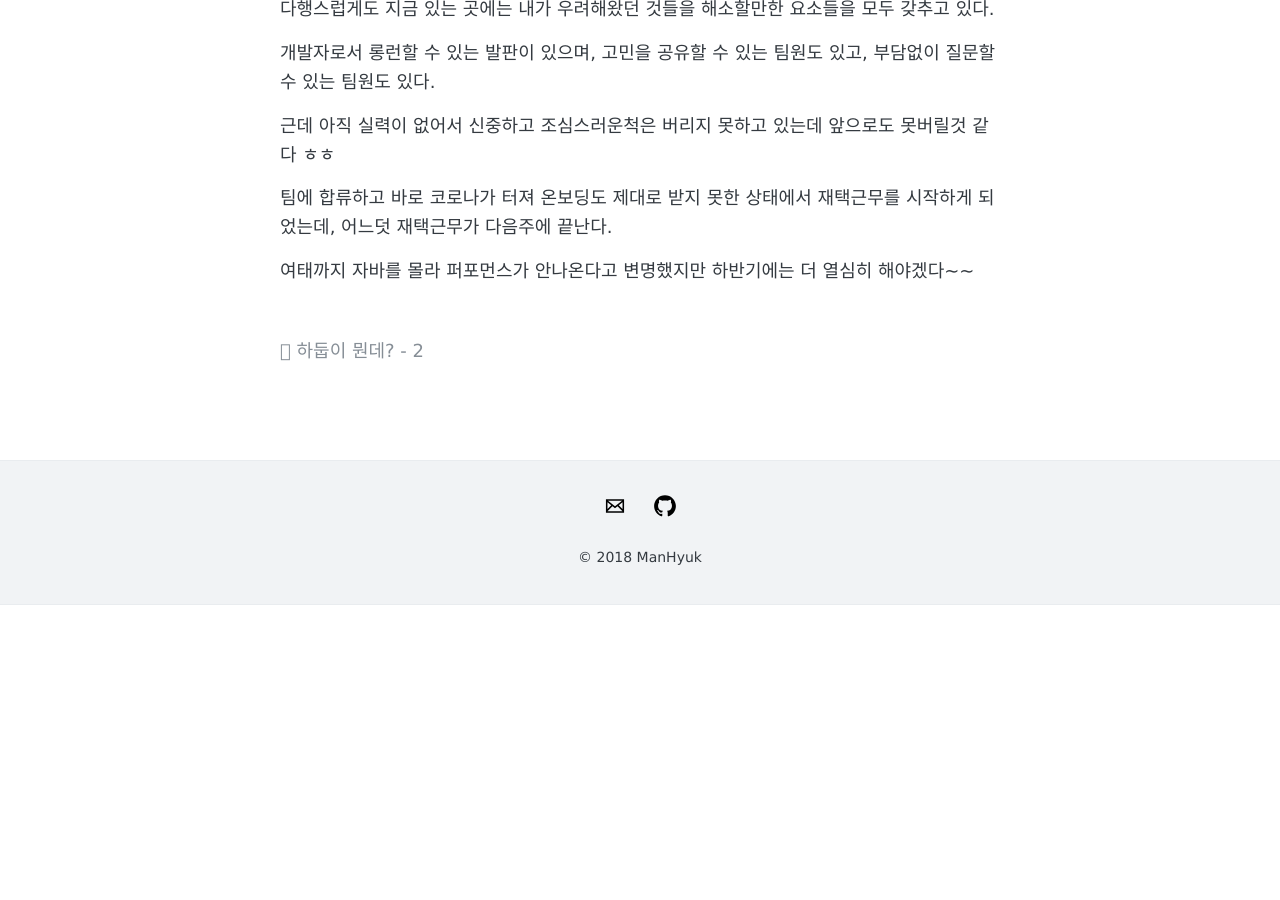
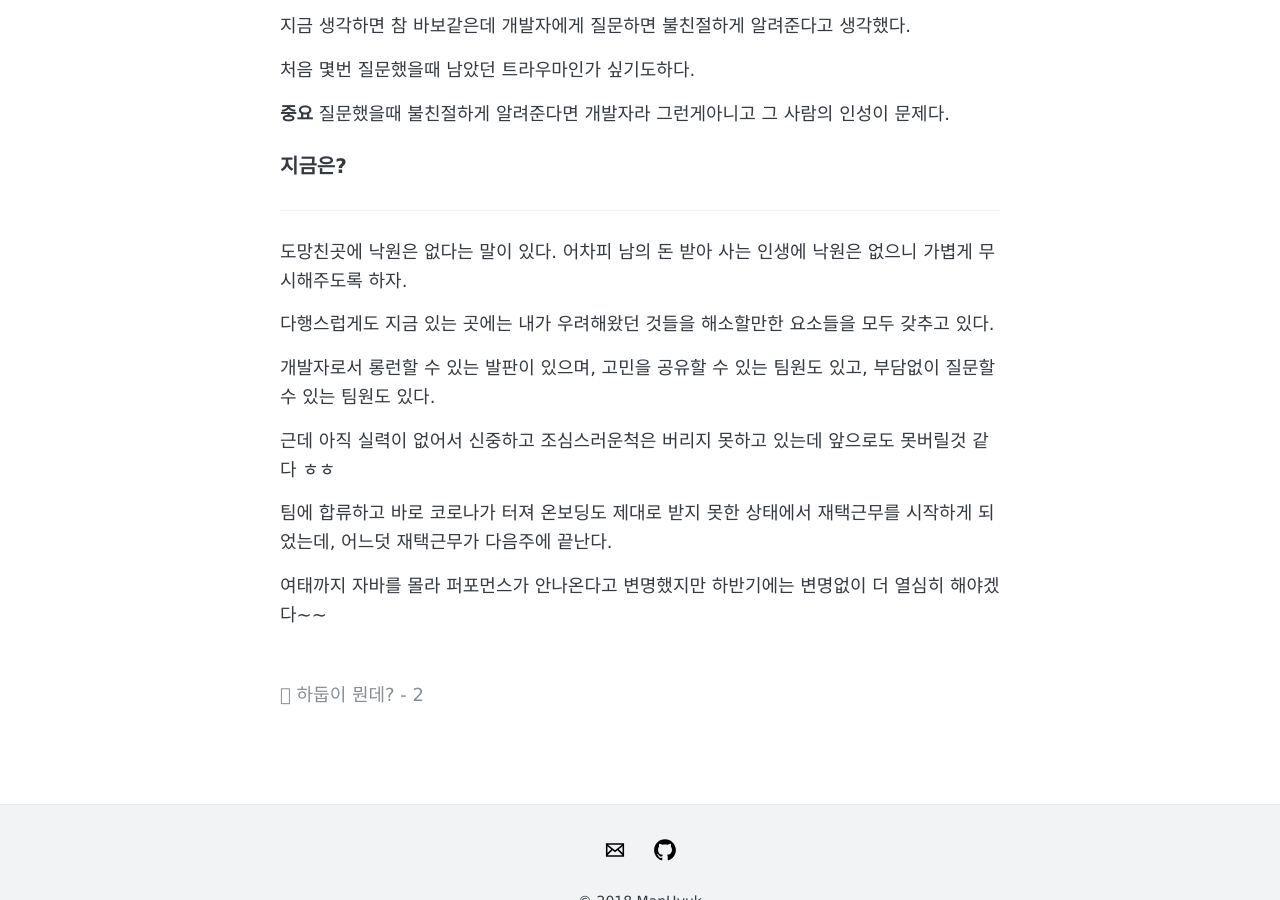
Before and after one commit to ManHyuk/ManHyuk.github.io, a Jekyll site: the page built from _posts/2020-07-01-exit.md, in a window 1280 px wide and 900 px high, scrolled down 3340 px. Built offline with Jekyll 4.4.1, drawn with Linux system fonts in a browser that asks for light colours; comment, search, counter and statistics services are not loaded; before the commit the page ends 3945 px from its top, so only the background shows below that.

Commit message:
edit line

```diff
--- a/_posts/2020-07-01-exit.md
+++ b/_posts/2020-07-01-exit.md
@@ -7,6 +7,8 @@
 ---
 
 ## 서론
+---
+
 인턴기간을 포함해 약 1년 2개월을 지냈던 Wit Studio을 떠났다.
 
 글을 쓰는 지금 기준으로 정확히 5달이 지났다.
@@ -16,8 +18,10 @@
 
 
 ## 본론
+---
 
 ### 이전 조직에 대해서
+---
 
 내가 속해있던 팀은 정말 특별한 팀이었다.
 
@@ -41,6 +45,8 @@
 ~~여러가지 이유가 있는데 생각나는 순서대로 작성하고, 나중에 수정해야겠다.~~
 
 #### 같은 코드를 보고 고민할 동료가 없다보니 기술적 성장이 더디게 느껴졌다.
+---
+
 주니어 개발자가 가장 힘들어하는것들중 하나가 사수가 없거나 사수가 있더라도 제대로 케어받지 못한다는 것이다.
 
 나도 입사 전에는 주니어는 당연히 사수에게 관심어린 케어를 받으며 무럭무럭 자라는줄 알았다.
@@ -57,6 +63,8 @@
 
 
 #### 기술 스택과 팀의 방향성이 백엔드 개발자로서 롱런하기 힘들다고 생각이 들었다.
+---
+
 요즘 같은 시대에 기술 스택이 뭐가 중요하다고 반문 하는사람이 분명 있겠지만, 내 생각에 주니어 입장에선 언어 또한 중요한 부분이다.
 
 2년 ~ 3년차 개발자가 NodeJS만 할 줄 알고 Java를 할줄 모르면 받아주는 팀 입장에선 조금 난감해 할 수 있다. ~~바로 투입해서 개발을 해야하는데 이 놈이 Java를 모른다면 뭐하러 뽑냐 싸게 신입 뽑아서 가르치고 말지~~
@@ -73,6 +81,7 @@
 
 
 #### 조직이 원하는 인재가 아닌것 같다.
+---
 
 내가 속해있는 팀에서 첫 서비스런칭이 얼마 남지않아 열심히 준비하는 시기에
 
@@ -95,6 +104,7 @@
 
 
 ### 팀을 옮기고나서 보니 아쉬웠던 점
+---
 
 팀의 특성상 빠르게 서비스를 개발하고 런칭해야 했는데, 내가 이전에 해보지 않았던 기술들을 사용해야 할때 나는 항상 **조심스러웠고 신중한 척**했다.
 
@@ -126,6 +136,7 @@
 
 
 ### 지금은?
+---
 
 도망친곳에 낙원은 없다는 말이 있다. 어차피 남의 돈 받아 사는 인생에 낙원은 없으니 가볍게 무시해주도록 하자.
 
@@ -138,4 +149,4 @@
 
 팀에 합류하고 바로 코로나가 터져 온보딩도 제대로 받지 못한 상태에서 재택근무를 시작하게 되었는데, 어느덧 재택근무가 다음주에 끝난다.
 
-여태까지 자바를 몰라 퍼포먼스가 안나온다고 변명했지만 하반기에는 더 열심히 해야겠다~~
+여태까지 자바를 몰라 퍼포먼스가 안나온다고 변명했지만 하반기에는 변명없이 더 열심히 해야겠다~~
```
